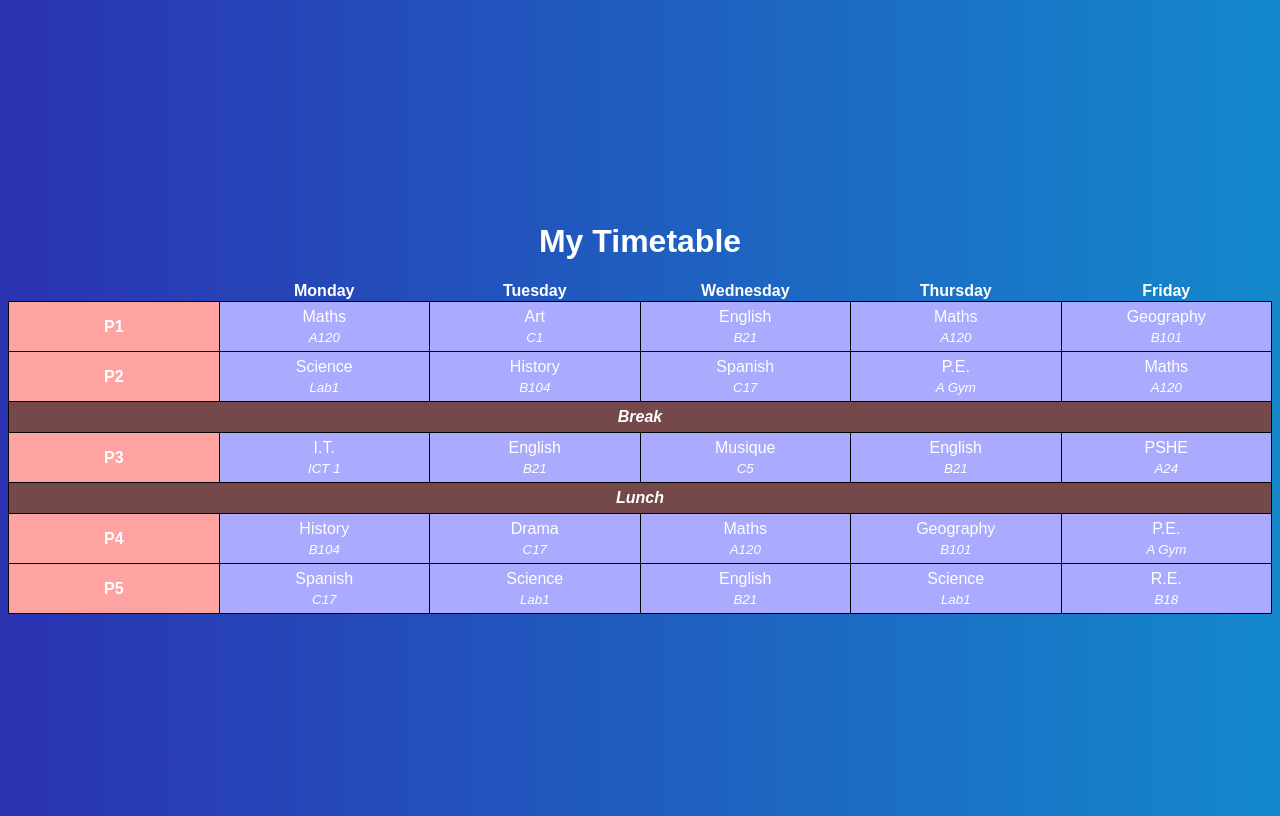
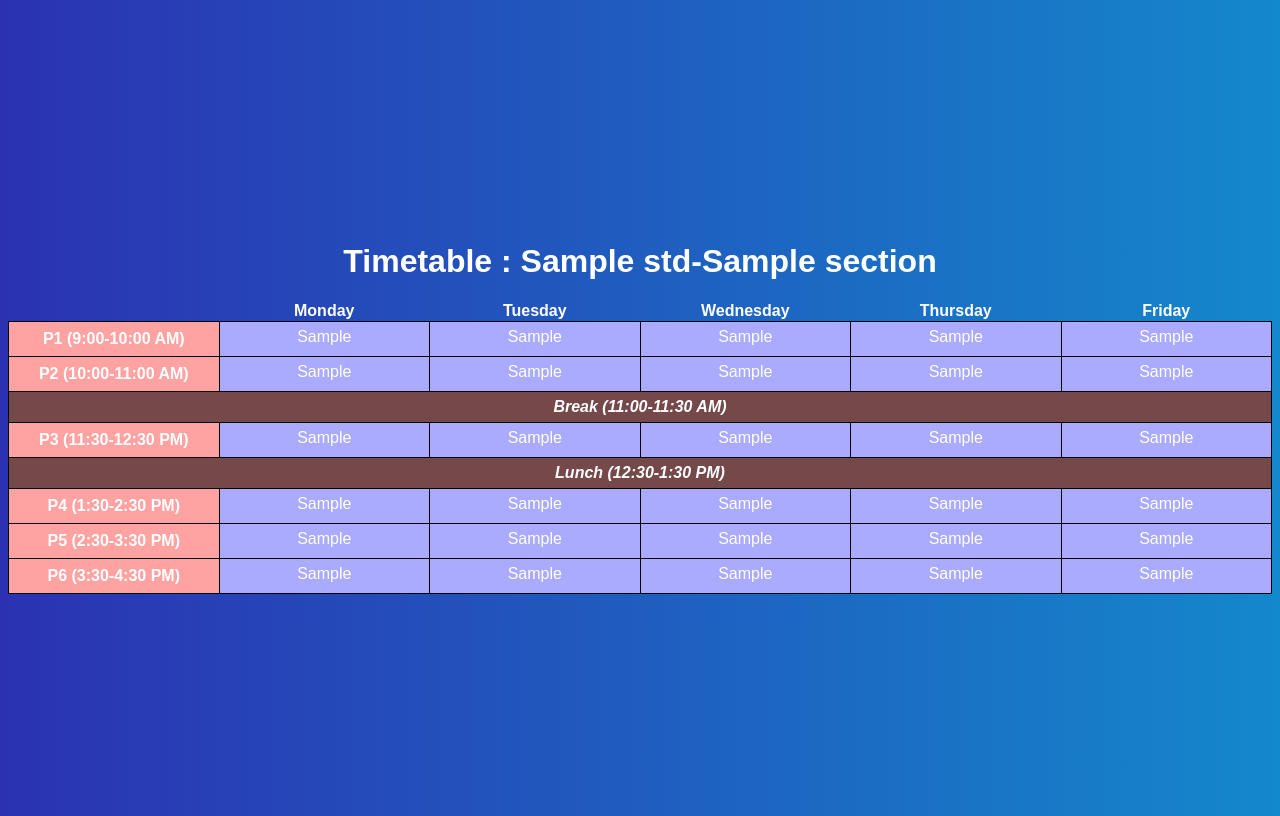
Before and after one commit to arun150402/Timetable_Frontend, a FastAPI app: template templates/TimeTable.html in a window 1280 px wide. Run offline with FastAPI, Linux system fonts and the light colour scheme; the template is opened without the code that fills it: most values are stand-ins (such as "Sample title", 1, 10 or a date in 2020).

Commit message:
sync with timetable

```diff
--- /dev/null
+++ b/constants.py
@@ -0,0 +1,2 @@
+STUDENT_LOGIN_ENDPOINT = 'http://20.62.141.224/students/login'
+GET_TIMETABLE_ENDPOINT = 'http://20.62.141.224/students/timetable'
--- a/main.py
+++ b/main.py
@@ -7,14 +7,16 @@ import jwt
 from functools import wraps
 from starlette import status
 from fastapi.staticfiles import StaticFiles
+import requests
 
+from constants import *
 
 
 
 
 # star = Starlette(routes=routes)
 app = FastAPI()
-app.mount("/static", StaticFiles(directory="static"), name="static")
+# app.mount("/static", StaticFiles(directory="static"), name="static")
 
 SECRET_KEY = 'mistakeisnotamistakeunlessmistaken'
 templates = Jinja2Templates(directory="templates")
@@ -51,10 +53,15 @@ def generate_jwt(user_data):
 def validate_jwt(token):
     try:
         data = jwt.decode(token, SECRET_KEY, algorithms=['HS256'])
-        # print(data)
         return True
     except:
         return False
+
+def token_to_data(token):
+
+    data = jwt.decode(token, SECRET_KEY, algorithms=['HS256'])
+
+    return data
 
 
 
@@ -78,14 +85,16 @@ async def student_login(request: Request):
     if request.method == 'POST':
         data = await (request.form())
 
-        json={
-            "username":data['id'],
+        login_data={
+            "email":data['id'],
             "password":data['psw']
         }
-        #TODO call api ,success home,failure same
-        success=True
-        if success:
-            token =generate_jwt(json)
+
+        response=requests.post(STUDENT_LOGIN_ENDPOINT,json=login_data)
+        response_json=response.json()
+        isSuccess=response_json['success']
+        if isSuccess:
+            token =generate_jwt(response_json['user'])
             response = RedirectResponse(url='/student/timetable',status_code=status.HTTP_302_FOUND)
             response.set_cookie('token', token)
             return response
@@ -126,18 +135,27 @@ def teacher_login(request: Request):
         return templates.TemplateResponse("Teacher_Login.html",{"request": request})'''
 
 
-@app.get("/student_register", response_class=HTMLResponse)
-def student_register(request: Request):
+@app.route("/student/register",methods=['GET','POST'])
+async def student_register(request: Request):
+    if request.method == 'POST':
+        data =  await (request.form())
+        print(data)
+        pass
     return templates.TemplateResponse("Student_Registration.html",{"request": request})
 
 @app.get("/teacher_register", response_class=HTMLResponse)
-def teacher_call(request: Request):
+def teacher_register(request: Request):
+
     return templates.TemplateResponse("Teacher_Registration.html",{"request": request})
 
 @app.route("/student/timetable")
 @token_check
 def timetable(request: Request):
-    return templates.TemplateResponse("TimeTable.html",{"request": request})
+    student_data = token_to_data(request.cookies.get('token'))
+    request_url = GET_TIMETABLE_ENDPOINT +"/%22"+student_data['std']+"%22/%22"+student_data['section']+"%22"
+    response = requests.get(request_url)
+    timetable = response.json()
+    return templates.TemplateResponse("TimeTable.html",{"request": request,"timetable":timetable['timetable']})
 
 @app.route("/student/logout",methods=['GET'])
 @token_check
--- a/templates/Student_Login.html
+++ b/templates/Student_Login.html
@@ -111,7 +111,7 @@ text-align: start;
   <div class="container" >
     <center>  <h1> Student Login</h1> </center>
     <hr>
-    <label><b>Student ID</b></label>
+    <label><b>Student email</b></label>
     <input type="text" name="id" placeholder= "Enter ID" size="15" required />
     <label  for="psw"><b>Password</b></label>
     <input type="password" placeholder="Enter Password" name="psw" required />
--- a/templates/TimeTable.html
+++ b/templates/TimeTable.html
@@ -11,8 +11,7 @@
 
 
 
-
-    <H1>My Timetable</H1>
+    <H1>Timetable : {{timetable[0]['std']}}-{{timetable[0]['section']}}</H1>
     <TABLE class="myTimetable">
       <THEAD>
         <TR>
@@ -26,124 +25,136 @@
       </THEAD>
       <TBODY>
         <TR>
-          <TD>P1</TD>
-          <TD>
-            <div class="subject">Maths</div>
-            <div class="room">A120</div>
+          <TD>P1 (9:00-10:00 AM)</TD>
           </TD>
           <TD>
-            <div class="subject">Art</div>
-            <div class="room">C1</div>
+            <div class="subject">{{timetable[0]['p_one']}}</div>
+
           </TD>
           <TD>
-            <div class="subject">English</div>
-            <div class="room">B21</div>
+            <div class="subject">{{timetable[1]['p_one']}}</div>
+
           </TD>
           <TD>
-            <div class="subject">Maths</div>
-            <div class="room">A120</div>
+            <div class="subject">{{timetable[2]['p_one']}}</div>
+
+          </TD>
+          <TD>
+            <div class="subject">{{timetable[3]['p_one']}}</div>
           </TD>
            <TD>
-             <div class="subject">Geography</div>
-            <div class="room">B101</div>
+            <div class="subject">{{timetable[4]['p_one']}}</div>
           </TD>
         </TR>
         <TR>
-          <TD>P2</TD>
+          <TD>P2 (10:00-11:00 AM)</TD>
           <TD>
-            <div class="subject">Science</div>
-            <div class="room">Lab1</div>
+            <div class="subject">{{timetable[0]['p_two']}}</div>
+
           </TD>
           <TD>
-            <div class="subject">History</div>
-            <div class="room">B104</div>
+            <div class="subject">{{timetable[1]['p_two']}}</div>
+
           </TD>
           <TD>
-            <div class="subject">Spanish</div>
-            <div class="room">C17</div>
+            <div class="subject">{{timetable[2]['p_two']}}</div>
+
           </TD>
           <TD>
-            <div class="subject">P.E.</div>
-            <div class="room">A Gym</div>
+            <div class="subject">{{timetable[3]['p_two']}}</div>
           </TD>
-          <TD>
-            <div class="subject">Maths</div>
-            <div class="room">A120</div>
+           <TD>
+            <div class="subject">{{timetable[4]['p_two']}}</div>
           </TD>
         </TR>
           <TR>
-          <TD colspan="6" class="break">Break</TD>
+          <TD colspan="6" class="break">Break (11:00-11:30 AM)</TD>
           </TR>
           <TR>
-          <TD>P3</TD>
+          <TD>P3 (11:30-12:30 PM)</TD>
           <TD>
-            <div class="subject">I.T.</div>
-            <div class="room">ICT 1</div>
+            <div class="subject">{{timetable[0]['p_three']}}</div>
+
           </TD>
           <TD>
-            <div class="subject">English</div>
-            <div class="room">B21</div>
+            <div class="subject">{{timetable[1]['p_three']}}</div>
+
           </TD>
           <TD>
-            <div class="subject">Musique</div>
-            <div class="room">C5</div>
+            <div class="subject">{{timetable[2]['p_three']}}</div>
+
           </TD>
           <TD>
-            <div class="subject">English</div>
-            <div class="room">B21</div>
+            <div class="subject">{{timetable[3]['p_three']}}</div>
           </TD>
-          <TD>
-            <div class="subject">PSHE</div>
-            <div class="room">A24</div>
+           <TD>
+            <div class="subject">{{timetable[4]['p_three']}}</div>
           </TD>
         </TR>
           <TR>
-          <TD colspan="6" class="lunch">Lunch</TD>
+          <TD colspan="6" class="lunch">Lunch (12:30-1:30 PM)</TD>
         </TR>
           <TR>
-          <TD>P4</TD>
+          <TD>P4 (1:30-2:30 PM)</TD>
           <TD>
-            <div class="subject">History</div>
-            <div class="room">B104</div>
+            <div class="subject">{{timetable[0]['p_four']}}</div>
+
           </TD>
           <TD>
-            <div class="subject">Drama</div>
-            <div class="room">C17</div>
+            <div class="subject">{{timetable[1]['p_four']}}</div>
+
           </TD>
           <TD>
-            <div class="subject">Maths</div>
-            <div class="room">A120</div>
+            <div class="subject">{{timetable[2]['p_four']}}</div>
+
           </TD>
           <TD>
-            <div class="subject">Geography</div>
-            <div class="room">B101</div>
+            <div class="subject">{{timetable[3]['p_four']}}</div>
           </TD>
-          <TD>
-            <div class="subject">P.E.</div>
-            <div class="room">A Gym</div>
+           <TD>
+            <div class="subject">{{timetable[4]['p_four']}}</div>
           </TD>
         </TR>
           <TR>
-          <TD>P5</TD>
+          <TD>P5 (2:30-3:30 PM)</TD>
           <TD>
-            <div class="subject">Spanish</div>
-            <div class="room">C17</div>
+            <div class="subject">{{timetable[0]['p_five']}}</div>
+
           </TD>
           <TD>
-            <div class="subject">Science</div>
-            <div class="room">Lab1</div>
+            <div class="subject">{{timetable[1]['p_five']}}</div>
+
           </TD>
           <TD>
-            <div class="subject">English</div>
-            <div class="room">B21</div>
+            <div class="subject">{{timetable[2]['p_five']}}</div>
+
           </TD>
           <TD>
-            <div class="subject">Science</div>
-            <div class="room">Lab1</div>
+            <div class="subject">{{timetable[3]['p_five']}}</div>
+          </TD>
+           <TD>
+            <div class="subject">{{timetable[4]['p_five']}}</div>
+          </TD>
+        </TR>
+        <TR>
+          <TD>P6 (3:30-4:30 PM)</TD>
+          <TD>
+            <div class="subject">{{timetable[0]['p_six']}}</div>
+
           </TD>
           <TD>
-            <div class="subject">R.E.</div>
-            <div class="room">B18</div>
+            <div class="subject">{{timetable[1]['p_six']}}</div>
+
+          </TD>
+          <TD>
+            <div class="subject">{{timetable[2]['p_six']}}</div>
+
+          </TD>
+          <TD>
+            <div class="subject">{{timetable[3]['p_six']}}</div>
+          </TD>
+           <TD>
+            <div class="subject">{{timetable[4]['p_six']}}</div>
           </TD>
         </TR>
        </TBODY>
```
Also changed, not shown: templates/Student_Registration.html (+8 -10 lines), test.py (+7 -12 lines).
